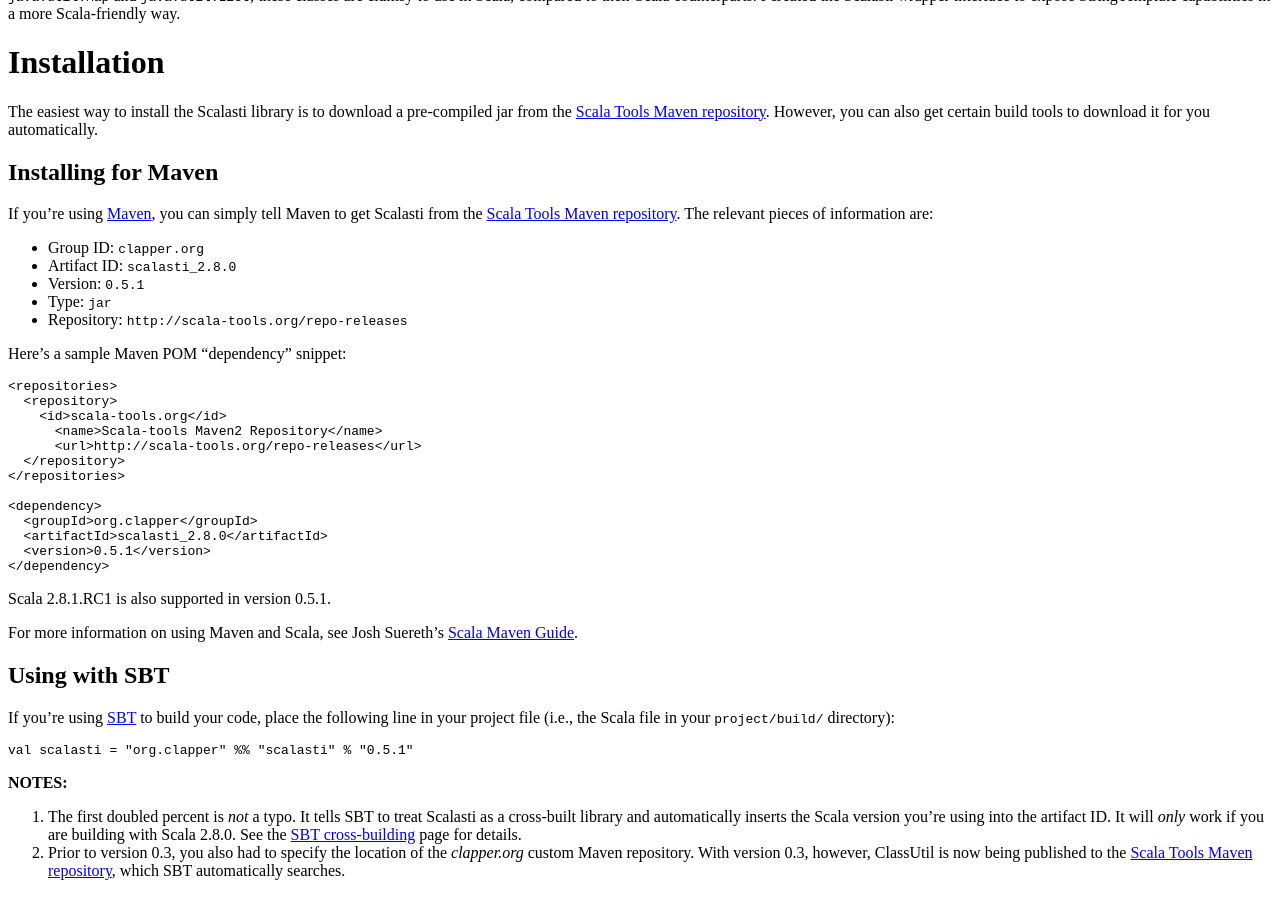
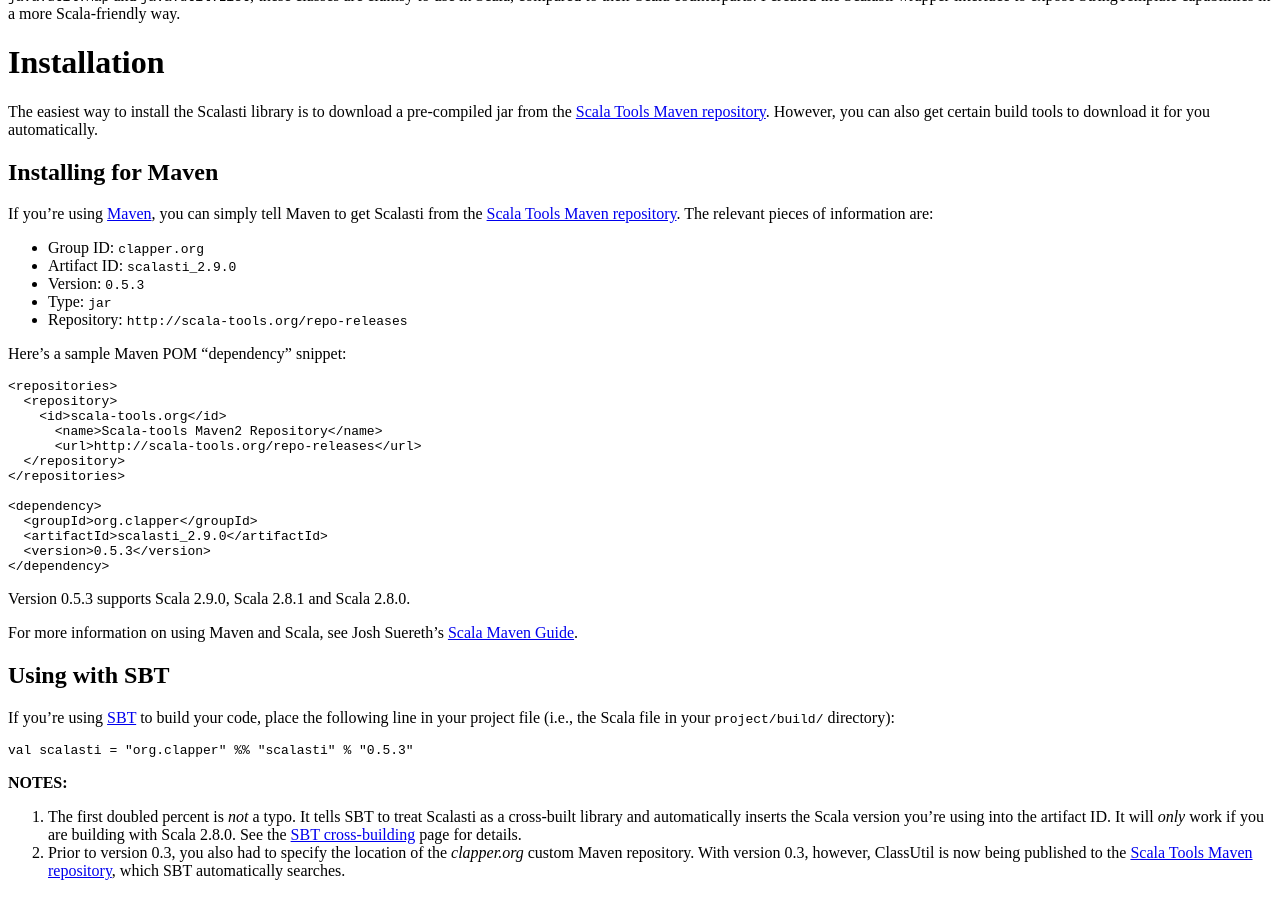
Before and after one commit to bmc/scalasti, a Jekyll site: the page built from index.md, in a window 1280 px wide and 900 px high, scrolled down 878 px. Built offline with Jekyll 4.4.1, drawn with Linux system fonts in a browser that asks for light colours; some of the changed text lies outside the part shown.

```diff
--- a/index.md
+++ b/index.md
@@ -79,8 +79,8 @@ from the [Scala Tools Maven repository][]. The relevant pieces of
 information are:
 
 * Group ID: `clapper.org`
-* Artifact ID: `scalasti_2.8.0`
-* Version: `0.5.1`
+* Artifact ID: `scalasti_2.9.0`
+* Version: `0.5.3`
 * Type: `jar`
 * Repository: `http://scala-tools.org/repo-releases`
 
@@ -96,11 +96,11 @@ Here's a sample Maven POM "dependency" snippet:
 
     <dependency>
       <groupId>org.clapper</groupId>
-      <artifactId>scalasti_2.8.0</artifactId>
-      <version>0.5.1</version>
+      <artifactId>scalasti_2.9.0</artifactId>
+      <version>0.5.3</version>
     </dependency>
 
-Scala 2.8.1.RC1 is also supported in version 0.5.1.
+Version 0.5.3 supports Scala 2.9.0, Scala 2.8.1 and Scala 2.8.0.
 
 For more information on using Maven and Scala, see Josh Suereth's
 [Scala Maven Guide][].
@@ -111,7 +111,7 @@ If you're using [SBT][] to build your code, place the following line in
 your project file (i.e., the Scala file in your `project/build/`
 directory):
 
-    val scalasti = "org.clapper" %% "scalasti" % "0.5.1"
+    val scalasti = "org.clapper" %% "scalasti" % "0.5.3"
 
 **NOTES:**
 
```
Also changed, not shown: other parts of index.md (+2 -2 lines), license.md.
